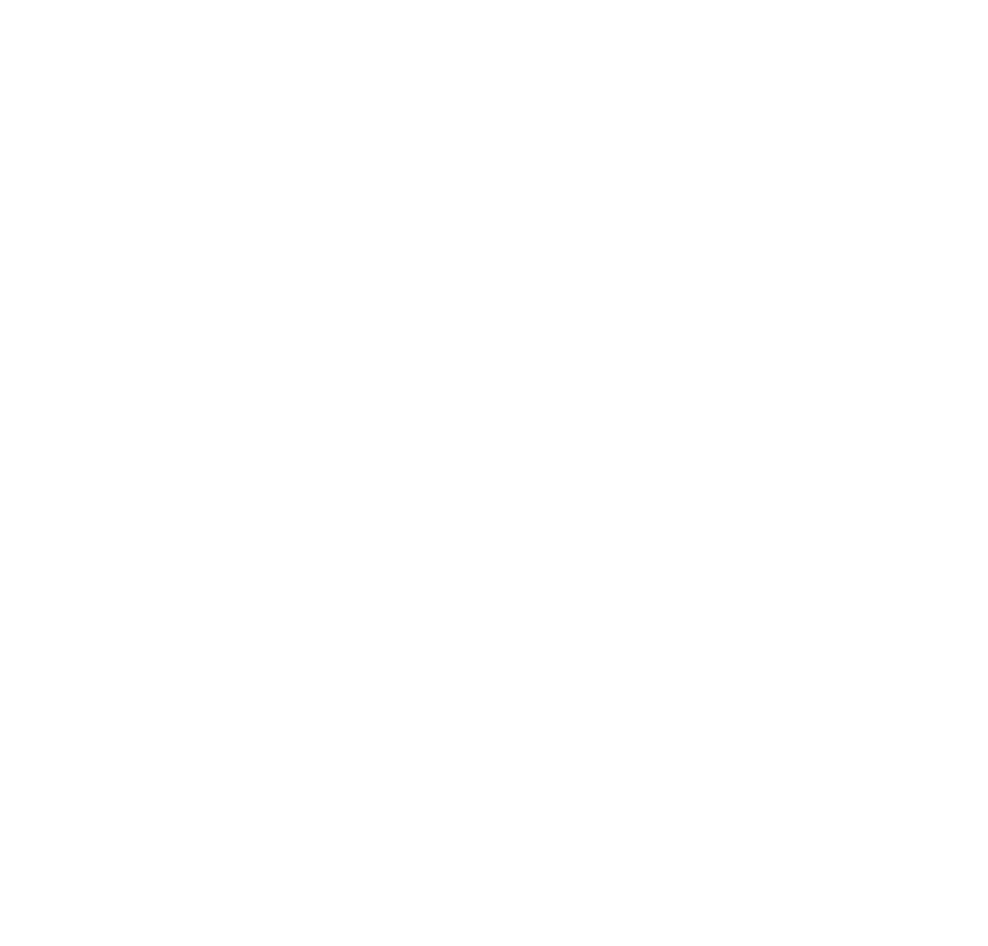
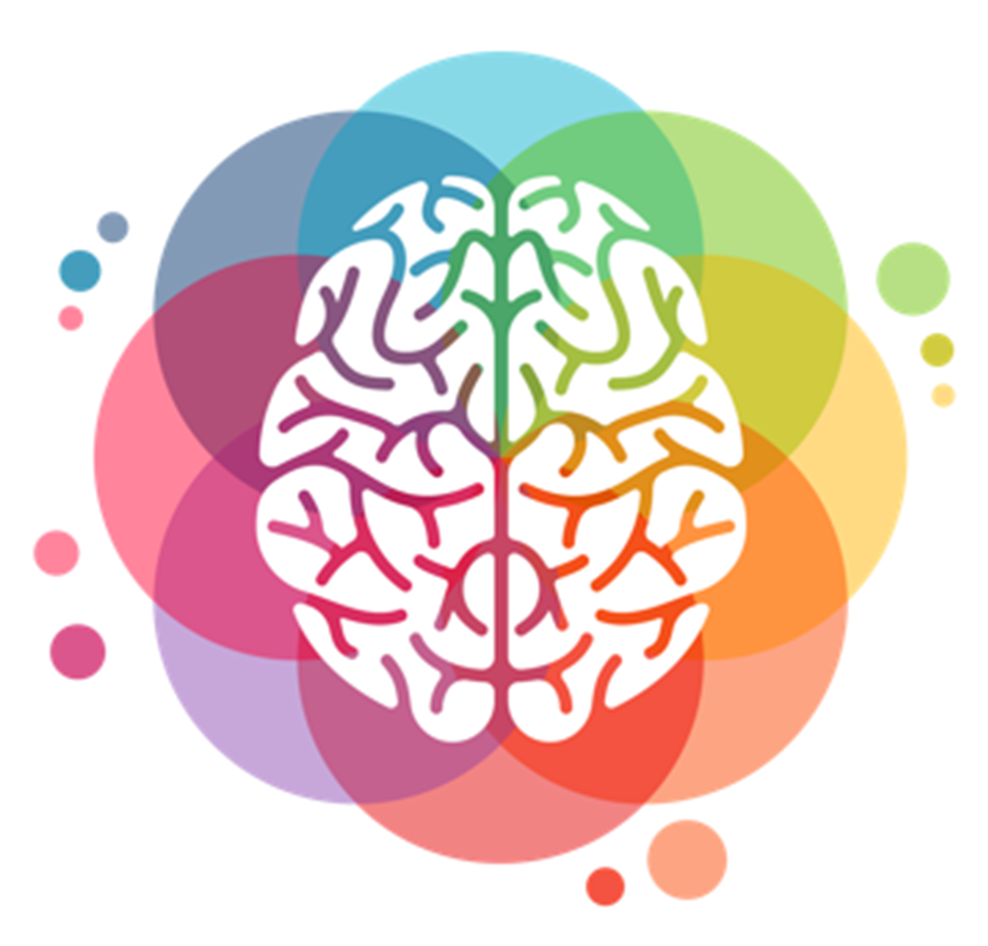
Before and after one commit to ihaschel/nn_art_gallery, a plain HTML site: page index.html in a window 1280 px wide. Shown: the whole page, without its empty margins (66-1054 px from the left). Before the commit the page ends 800 px from the top, so only its background shows below. Drawn offline with Linux system fonts and the light colour scheme.

Commit message:
Update index.html

```diff
--- a/index.html
+++ b/index.html
@@ -4,7 +4,7 @@
 <body style='margin : 0px; overflow: hidden;'>
 	<a-scene embedded arjs>
     <a-assets>
-        <img id="transpImage" src="">
+        <img id="transpImage" src="https://ihaschel.github.io/nn_art_gallery/neurodiversity.png">
     </a-assets>
     <a-image width="1" height="1" src="#transpImage"></a-image>
     <a-marker-camera preset='hiro'></a-marker-camera>
```
